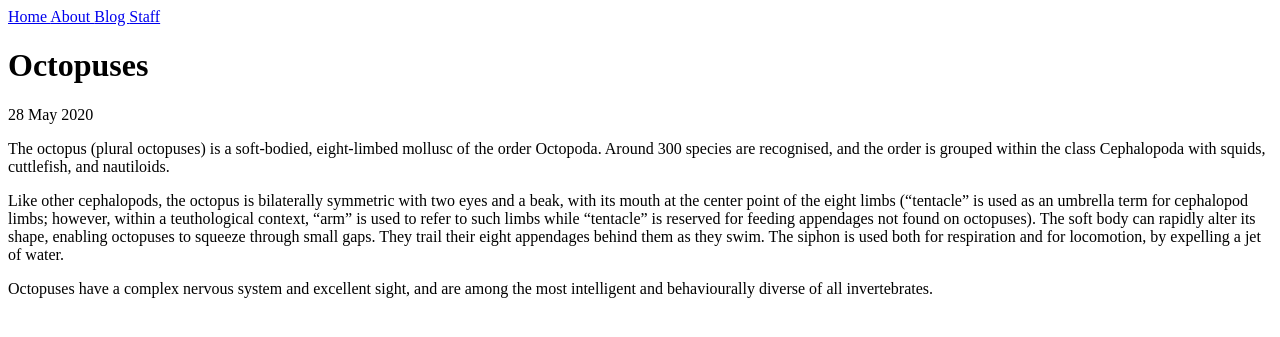
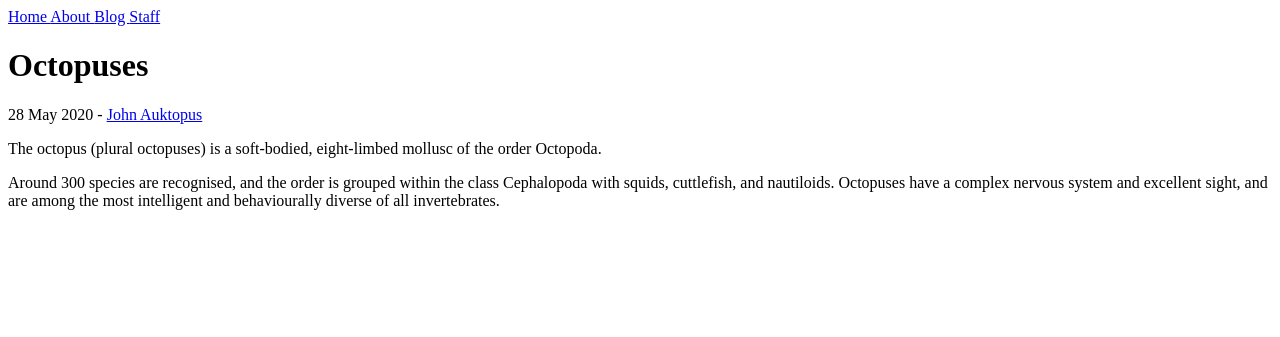
Before and after one commit to ruse-traveler/ruse-traveler.github.io, a Jekyll site: the page built from _posts/2020-05-28-octopuses.md, in a window 1280 px wide. Shown: the top 337 px of the page. Built offline with Jekyll 4.4.1, drawn with Linux system fonts in a browser that asks for light colours.

Commit message:
Fixed Short Names
Fixed authors in blog posts. Now each post should be identified with an author listed on the authors page.

Also removed some of the text of the octopus post.

```diff
--- a/_posts/2020-05-28-octopuses.md
+++ b/_posts/2020-05-28-octopuses.md
@@ -1,20 +1,10 @@
 ---
-author: John Auktopus
+author: john
 ---
 The octopus (plural octopuses) is a soft-bodied, eight-limbed
-mollusc of the order Octopoda. Around 300 species are recognised,
-and the order is grouped within the class Cephalopoda with squids,
-cuttlefish, and nautiloids.
+mollusc of the order Octopoda.
 
-Like other cephalopods, the octopus is bilaterally symmetric with two
-eyes and a beak, with its mouth at the center point of the eight limbs
-("tentacle" is used as an umbrella term for cephalopod limbs; however,
-within a teuthological context, "arm" is used to refer to such limbs
-while "tentacle" is reserved for feeding appendages not found on
-octopuses). The soft body can rapidly alter its shape, enabling octopuses
-to squeeze through small gaps. They trail their eight appendages behind
-them as they swim. The siphon is used both for respiration and for locomotion,
-by expelling a jet of water.
-
-Octopuses have a complex nervous system and excellent sight, and are
-among the most intelligent and behaviourally diverse of all invertebrates.
+Around 300 species are recognised, and the order is grouped within
+the class Cephalopoda with squids, cuttlefish, and nautiloids. Octopuses
+have a complex nervous system and excellent sight, and are among the
+most intelligent and behaviourally diverse of all invertebrates.
```
Also changed, not shown: _posts/2020-05-27-apples.md (+1 -2 lines), _posts/2020-05-27-bananas.md (+1 -2 lines), _posts/2020-05-27-kiwifruit.md (+1 -2 lines).
